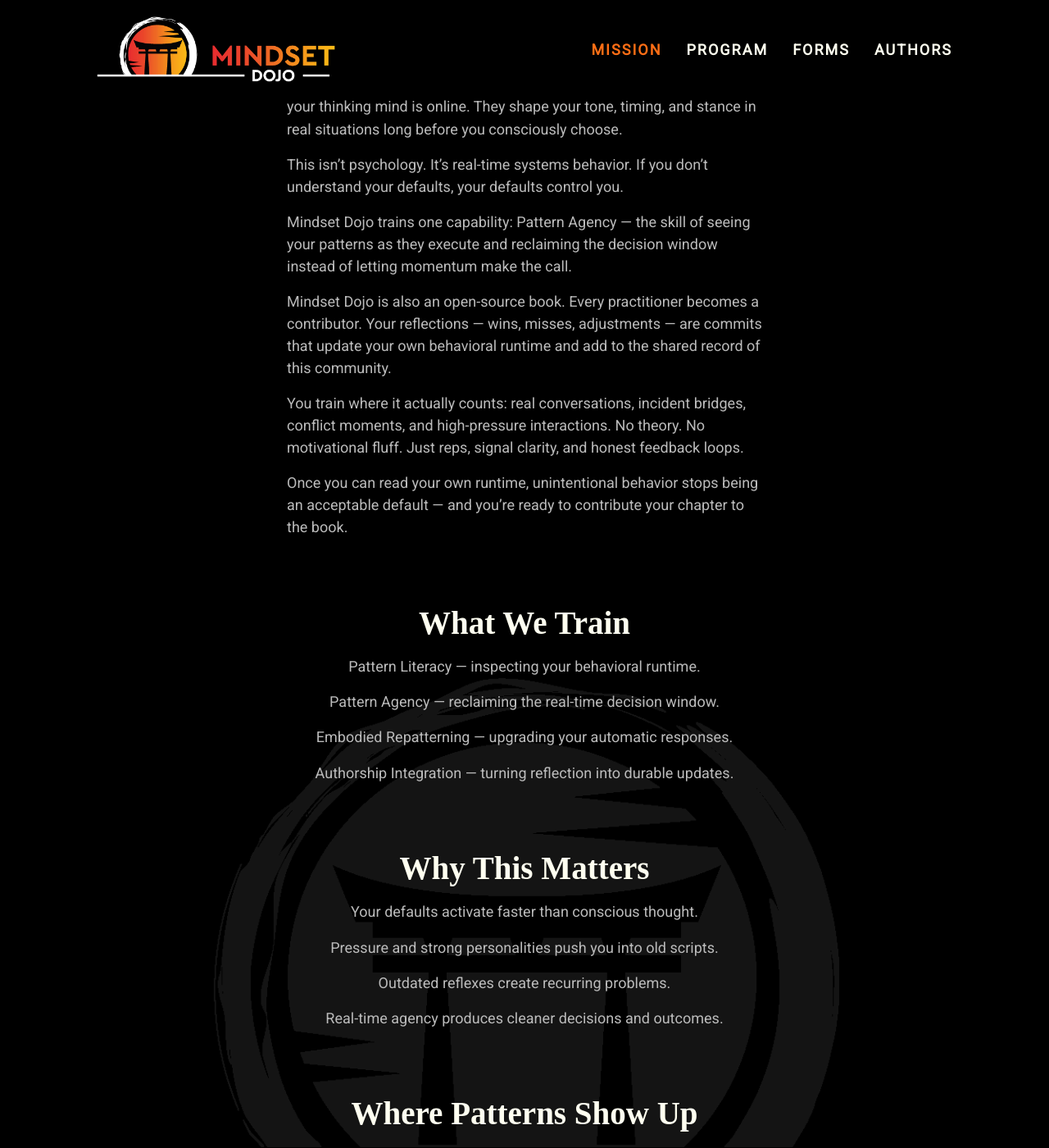
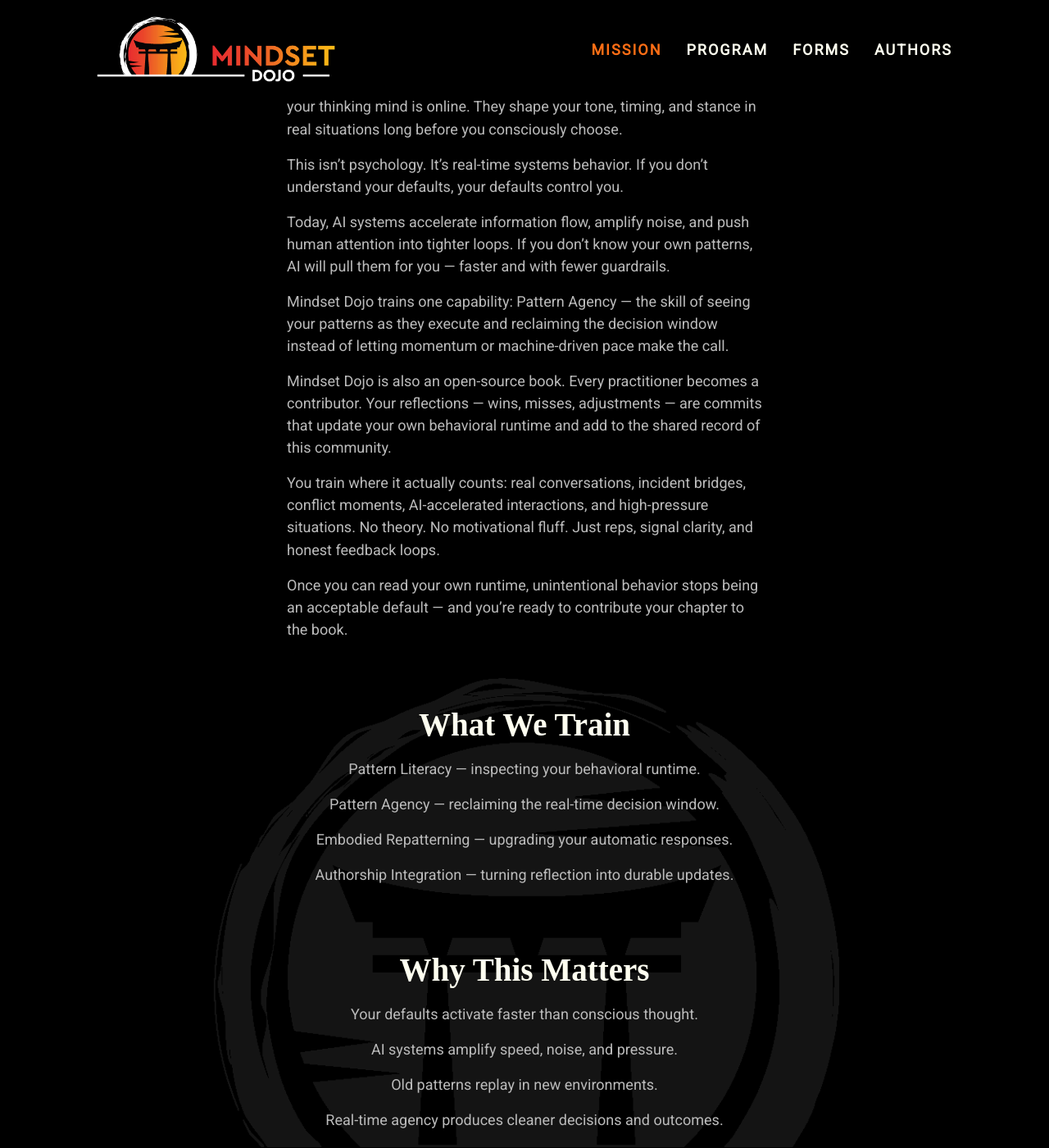
Before and after one commit to mindset-dojo/mindset-dojo.github.io, a Jekyll site: the page built from mission.md, in a window 1280 px wide and 1400 px high, scrolled down 243 px. Shown: the whole window at 82% size. Built offline with Jekyll 4.4.1, drawn with Linux system fonts in a browser that asks for light colours; some web fonts are replaced; some of the changed text lies outside the part shown.

Commit message:
refactor(page): mission recalibrated to Pattern Agency with AI hint

```diff
--- a/_data/sections/mission.yaml
+++ b/_data/sections/mission.yaml
@@ -11,9 +11,13 @@ description: |
   This isn't psychology. It's real-time systems behavior. If you don’t
   understand your defaults, your defaults control you.
 
+  Today, AI systems accelerate information flow, amplify noise, and push human
+  attention into tighter loops. If you don't know your own patterns, AI will
+  pull them for you — faster and with fewer guardrails.
+
   Mindset Dojo trains one capability: Pattern Agency — the skill of seeing
   your patterns as they execute and reclaiming the decision window instead of
-  letting momentum make the call.
+  letting momentum or machine-driven pace make the call.
 
   Mindset Dojo is also an open-source book. Every practitioner becomes a
   contributor. Your reflections — wins, misses, adjustments — are commits
@@ -21,8 +25,9 @@ description: |
   this community.
 
   You train where it actually counts: real conversations, incident bridges,
-  conflict moments, and high-pressure interactions. No theory. No
-  motivational fluff. Just reps, signal clarity, and honest feedback loops.
+  conflict moments, AI-accelerated interactions, and high-pressure situations.
+  No theory. No motivational fluff. Just reps, signal clarity, and honest
+  feedback loops.
 
   Once you can read your own runtime, unintentional behavior stops being an
   acceptable default — and you’re ready to contribute your chapter to the book.
@@ -43,14 +48,15 @@ sections:
       label: "Why This Matters"
       items:
         - "Your defaults activate faster than conscious thought."
-        - "Pressure and strong personalities push you into old scripts."
-        - "Outdated reflexes create recurring problems."
+        - "AI systems amplify speed, noise, and pressure."
+        - "Old patterns replay in new environments."
         - "Real-time agency produces cleaner decisions and outcomes."
   - type: text
     data:
       label: "Where Patterns Show Up"
       items:
         - "Incident bridges and security escalations."
+        - "AI-assisted workflows and rapid-response loops."
         - "Design debates and cross-team friction."
         - "Moments where you react before you intend to."
         - "Any high-stakes or ambiguous situation."
@@ -59,7 +65,7 @@ sections:
       label: "If This Resonates ..."
       items:
         - "You see reactions fire that you didn't consciously choose."
-        - "You want clarity under pressure, not noise or escalation."
+        - "You want clarity under both human and AI-driven pressure."
         - "You want to upgrade your defaults, not keep running them."
         - "You're willing to train, reflect, and contribute."
   - type: quote
```
